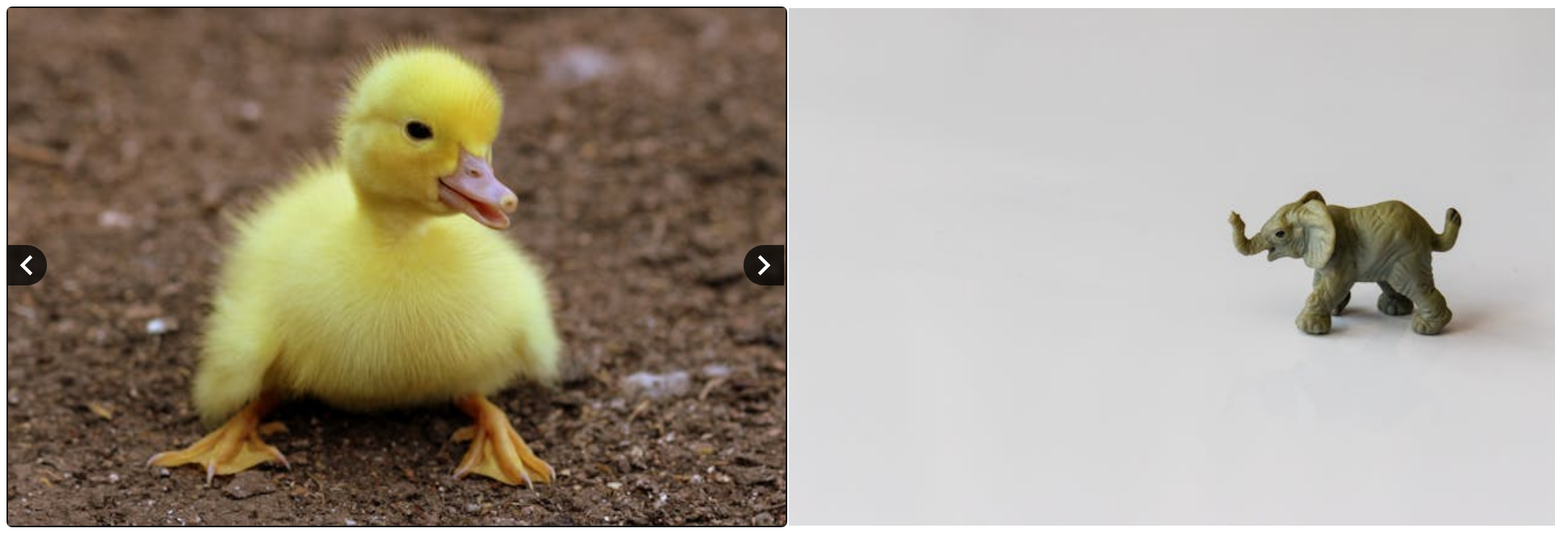
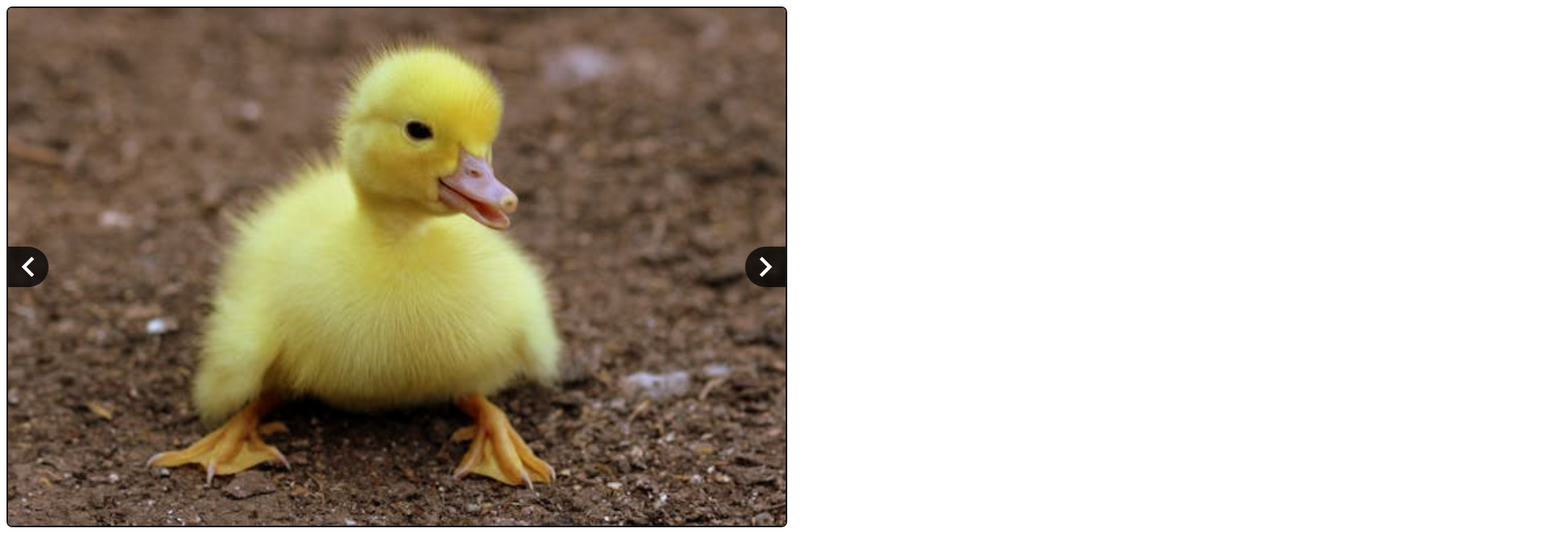
Before and after one commit to h-yau/image_slider, a website built with webpack: page dist/index.html in a window 1280 px wide. Shown: the top 690 px of the page at 81% size, 1920 px wide, since content can reach past the window. Built offline with Linux system fonts and the light colour scheme.

Commit message:
Hide overflowed images

```diff
--- a/src/style.css
+++ b/src/style.css
@@ -3,6 +3,11 @@
 
   height: 40rem;
   width: 60rem;
+
+  border: 2px rgba(0, 0, 0, 0.9) solid;
+  border-radius: 7px;
+
+  overflow: hidden;
 }
 
 .image-slider {
@@ -30,14 +35,6 @@
   position: absolute;
   height: 100%;
   width: 100%;
-
-  border: 2px rgba(0, 0, 0, 0) solid;
-  border-radius: 7px;
-}
-
-.current-slide {
-  border: 2px rgba(0, 0, 0, 0.9) solid;
-  border-radius: 7px;
 }
 
 .arrow-div {
```
Also changed, not shown: dist/main.js.
